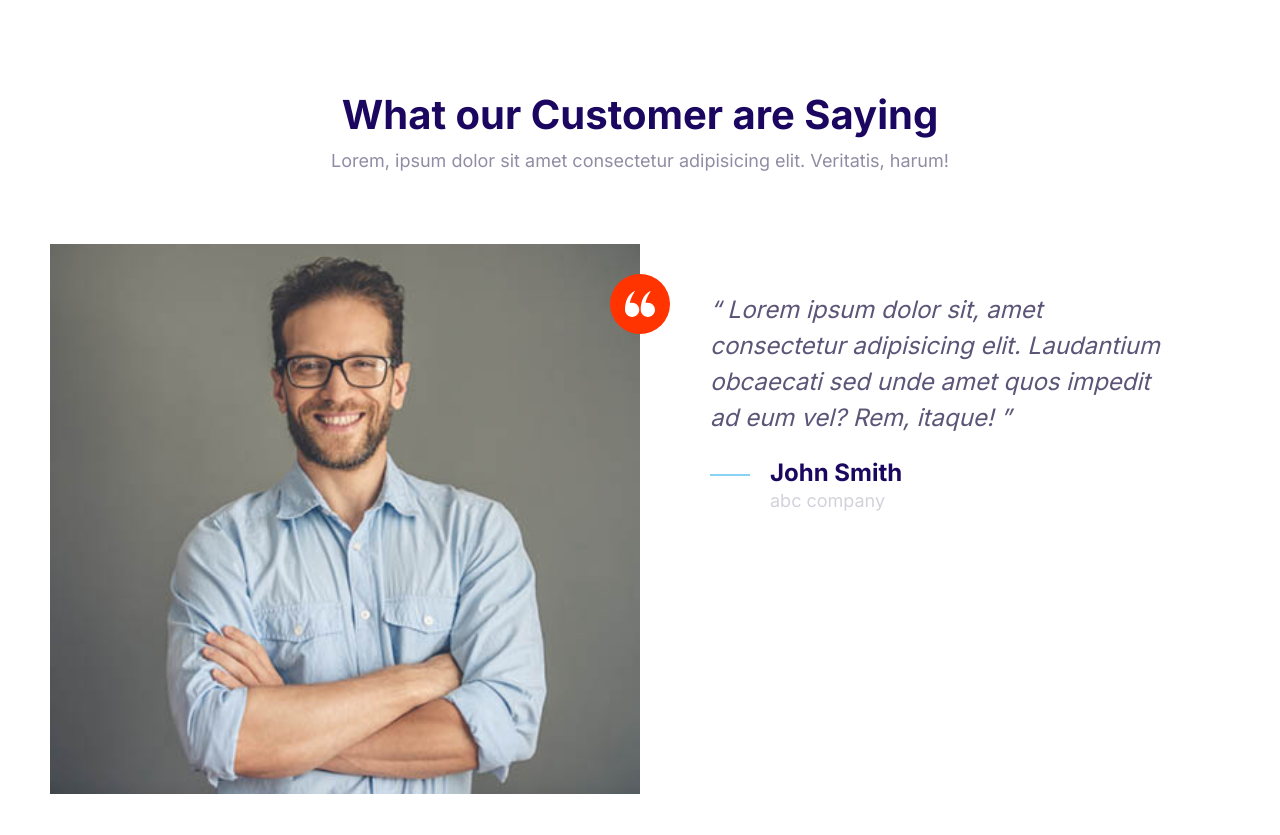
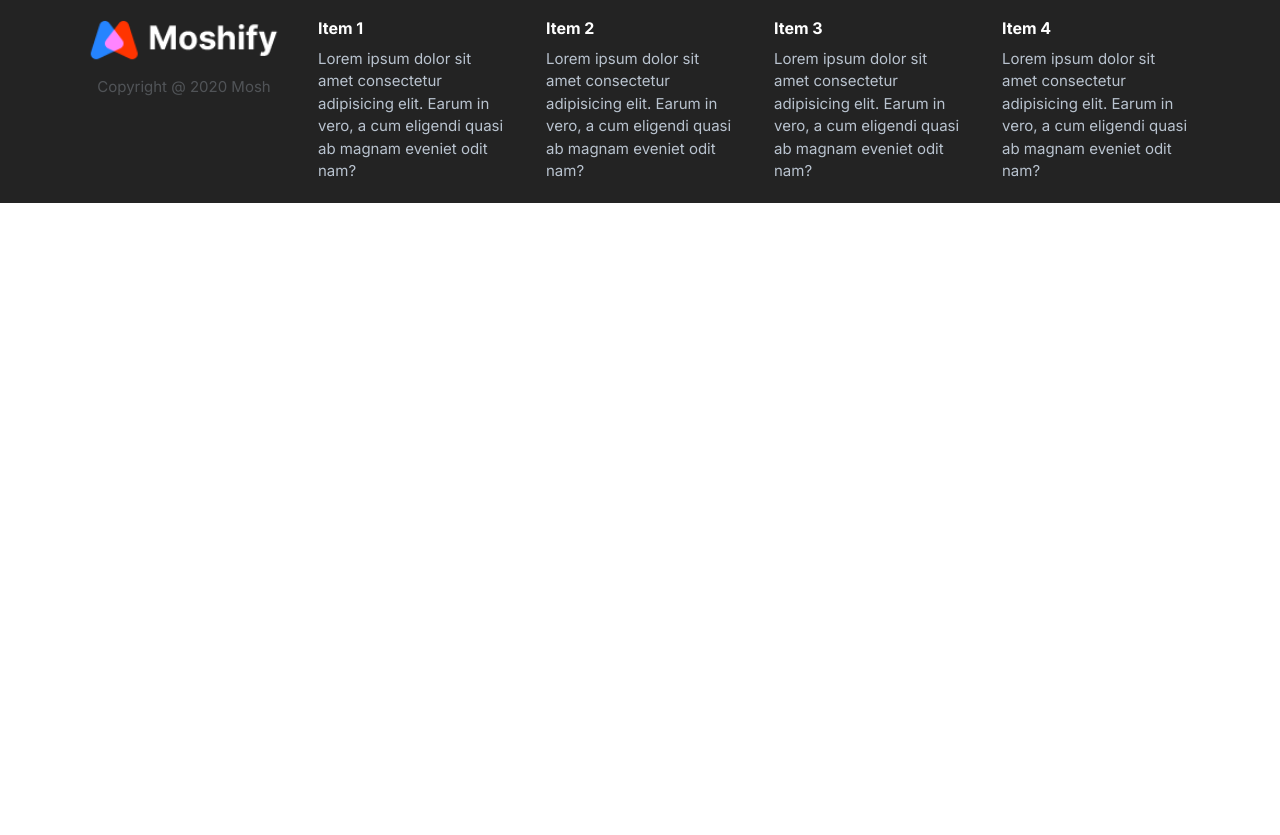
Before and after one commit to erutuzz/First-font-end-exercise-from-Mosh, a plain HTML site: page index.html in a window 1280 px wide. After the commit the page ends 800 px from the top, so only its background shows below. Drawn offline with Linux system fonts and the light colour scheme.

Commit message:
Build the type of footer block

```diff
--- a/css/style.css
+++ b/css/style.css
@@ -657,3 +657,61 @@ a {
     order: 2;
   }
 }
+
+/* footer */
+.footer {
+  background-color: #232323;
+}
+.footer__section {
+  margin: 2rem;
+  border-bottom: 1px solid rgb(78, 78, 78);
+}
+.footer__heading {
+  color: white;
+}
+/* .footer__header {
+  display: flex;
+  justify-content: space-between;
+  align-items: center;
+} */
+.footer__brand {
+  margin-top: 5rem;
+  text-align: center;
+}
+.footer__copyright {
+  font-size: 2.1rem;
+  opacity: 0.3;
+}
+.footer__brand img {
+  width: 100%;
+  max-width: 230px;
+}
+@media screen and (min-width: 768px) {
+  .footer__block {
+    grid-template-columns: repeat(auto-fit, minmax(100px, 1fr));
+  }
+  .footer__section {
+    border-bottom: 0;
+  }
+  .footer__section .collapsible__content {
+    opacity: 1;
+    max-height: 100%;
+  }
+  .footer .collapsible__chevron {
+    display: none;
+  }
+  .footer__heading {
+    font-size: 1.6rem;
+  }
+  .footer .collapsible__content {
+    font-size: 1.5rem;
+  }
+  .footer__brand {
+    order: -1;
+    margin-top: 1rem;
+  }
+
+  .footer__copyright {
+    font-size: 1.5rem;
+  }
+}
--- a/index.html
+++ b/index.html
@@ -15,49 +15,62 @@
     />
   </head>
   <body>
-    <section class="block">
-      <header class="block__header">
-        <h2>What our Customer are Saying</h2>
-        <p>
-          Lorem, ipsum dolor sit amet consectetur adipisicing elit. Veritatis,
-          harum!
-        </p>
-      </header>
-      <div class="grid grid--1x2 testimonial">
-        <div class="testimonial__image">
-          <img src="images/testimonial.jpg" alt="a smiling man" />
-          <span
-            class="icon-container testimonial__accent icon-container--accent"
-          >
-            <svg class="icon icon--primary icon--white icon--small">
-              <use xlink:href="images/sprite.svg#quotes"></use>
+    <footer class="block--dark footer__block footer">
+      <div class="grid container footer__block">
+        <section class="collapsible collapsible--expanded footer__section">
+          <header class="collapsible__header footer__header">
+            <h3 class="collapsible__heading footer__heading">Item 1</h3>
+            <svg class="icon icon--white collapsible__chevron">
+              <use xlink:href="images/sprite.svg#chevron"></use>
             </svg>
-          </span>
-        </div>
-        <div>
-          <blockquote class="quote">
-            <p class="quote__content">
-              Lorem ipsum dolor sit, amet consectetur adipisicing elit.
-              Laudantium obcaecati sed unde amet quos impedit ad eum vel? Rem,
-              itaque!
-            </p>
-            <div class="media">
-              <div class="media__image quote__image">
-                <svg class="icon icon--primary">
-                  <use xlink:href="images/sprite.svg#line"></use>
-                </svg>
-              </div>
-
-              <div class="media__body">
-                <h3 class="media__title quote__name">John Smith</h3>
-                <p class="media__content quote__vocation">abc company</p>
-              </div>
-            </div>
-          </blockquote>
+          </header>
+          <div class="collapsible__content">
+            Lorem ipsum dolor sit amet consectetur adipisicing elit. Earum in
+            vero, a cum eligendi quasi ab magnam eveniet odit nam?
+          </div>
+        </section>
+        <section class="collapsible footer__section">
+          <header class="collapsible__header footer__header">
+            <h3 class="collapsible__heading footer__heading">Item 2</h3>
+            <svg class="icon icon--white collapsible__chevron">
+              <use xlink:href="images/sprite.svg#chevron"></use>
+            </svg>
+          </header>
+          <div class="collapsible__content">
+            Lorem ipsum dolor sit amet consectetur adipisicing elit. Earum in
+            vero, a cum eligendi quasi ab magnam eveniet odit nam?
+          </div>
+        </section>
+        <section class="collapsible footer__section">
+          <header class="collapsible__header footer__header">
+            <h3 class="collapsible__heading footer__heading">Item 3</h3>
+            <svg class="icon icon--white collapsible__chevron">
+              <use xlink:href="images/sprite.svg#chevron"></use>
+            </svg>
+          </header>
+          <div class="collapsible__content">
+            Lorem ipsum dolor sit amet consectetur adipisicing elit. Earum in
+            vero, a cum eligendi quasi ab magnam eveniet odit nam?
+          </div>
+        </section>
+        <section class="collapsible footer__section">
+          <header class="collapsible__header footer__header">
+            <h3 class="collapsible__heading footer__heading">Item 4</h3>
+            <svg class="icon icon--white collapsible__chevron">
+              <use xlink:href="images/sprite.svg#chevron"></use>
+            </svg>
+          </header>
+          <div class="collapsible__content">
+            Lorem ipsum dolor sit amet consectetur adipisicing elit. Earum in
+            vero, a cum eligendi quasi ab magnam eveniet odit nam?
+          </div>
+        </section>
+        <div class="footer__brand">
+          <img src="images/logo.png" alt="" />
+          <p class="footer__copyright">Copyright @ 2020 Mosh</p>
         </div>
       </div>
-    </section>
-
+    </footer>
     <script src="js/main.js"></script>
   </body>
 </html>
```
Also changed, not shown: components/footer.html (added, +56 -0 lines).
